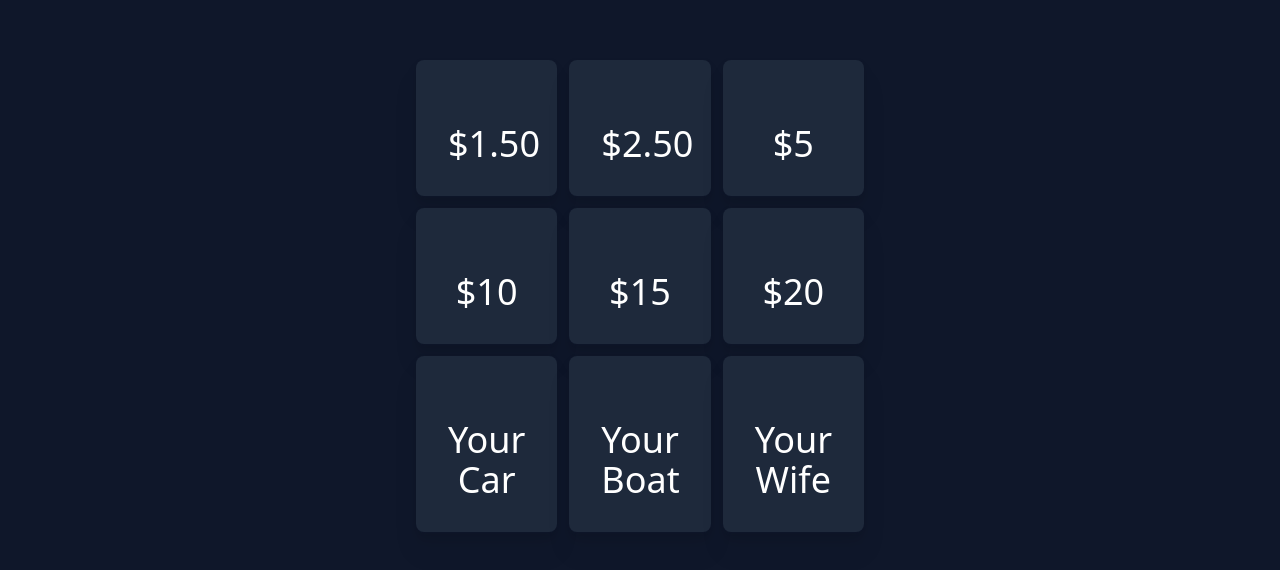
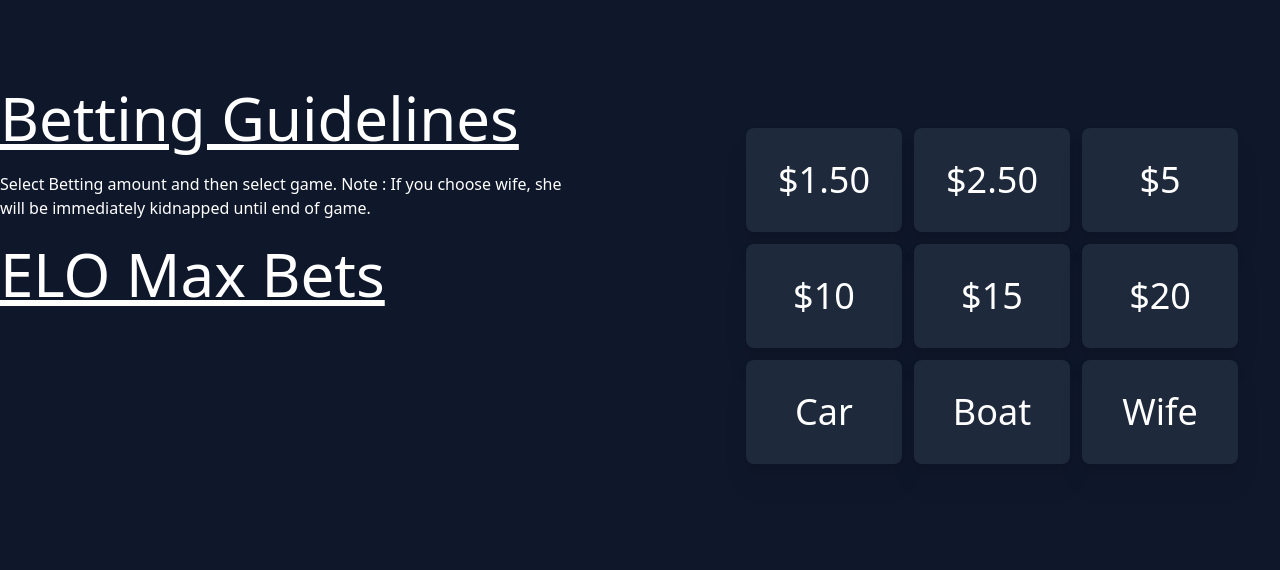
Before and after one commit to Eggysgames/BetChess, a Next.js app: page /gameselect in a window 1280 px wide. Shown: the part 104-674 px from the top of the page. Built offline with nearby package versions, Linux system fonts and the light colour scheme.

Commit message:
Game Select Page (InProgress)
Game Select Page in progress

```diff
--- a/pages/gameselect.tsx
+++ b/pages/gameselect.tsx
@@ -3,56 +3,59 @@ const gameselect = () => {
         <div className="flex justify-center items-center h-screen">
 
 
+<div className="grid grid-cols-2 gap-32">
 
-    <div className="mx-auto my-10 max-w-md grid grid-cols-3 gap-3">
+    <div className="text-white">
+        <p className="text-6xl underline text-left">Betting Guidelines</p>
+        <br></br>
+        <p className="">Select Betting amount and then select game. Note : If you choose wife, she will be immediately kidnapped until end of game.</p>
+        <br></br>
+        <p className="text-6xl underline text-left">ELO Max Bets</p>
+        <br></br>
+    </div>
+
+
+
+    <div className="mx-auto my-10 grid grid-cols-3 gap-3">
 
         <div className="text-white text-2xl bg-slate-800 rounded-lg shadow drop-shadow-xl shadow-slate-900 mx-auto w-full max-w-md text-center p-8">
-            <br></br>
             <p className="text-4xl">$1.50</p>
         </div>
 
         <div className="text-white text-2xl bg-slate-800 rounded-lg shadow drop-shadow-xl shadow-slate-900 mx-auto w-full max-w-md text-center p-8">
-            <br></br>
             <p className="text-4xl">$2.50</p>
         </div>
 
         <div className="text-white text-2xl bg-slate-800 rounded-lg shadow drop-shadow-xl shadow-slate-900 mx-auto w-full max-w-md text-center p-8">
-            <br></br>
             <p className="text-4xl">$5</p>
         </div>
 
         <div className="text-white text-2xl bg-slate-800 rounded-lg shadow drop-shadow-xl shadow-slate-900 mx-auto w-full max-w-md text-center p-8">
-            <br></br>
             <p className="text-4xl">$10</p>
         </div>
 
         <div className="text-white text-2xl bg-slate-800 rounded-lg shadow drop-shadow-xl shadow-slate-900 mx-auto w-full max-w-md text-center p-8">
-            <br></br>
             <p className="text-4xl">$15</p>
         </div>
 
         <div className="text-white text-2xl bg-slate-800 rounded-lg shadow drop-shadow-xl shadow-slate-900 mx-auto w-full max-w-md text-center p-8">
-            <br></br>
             <p className="text-4xl">$20</p>
         </div>
 
         <div className="text-white text-2xl bg-slate-800 rounded-lg shadow drop-shadow-xl shadow-slate-900 mx-auto w-full max-w-md text-center p-8">
-            <br></br>
-            <p className="text-4xl">Your Car</p>
+            <p className="text-4xl">Car</p>
         </div>
 
         <div className="text-white text-2xl bg-slate-800 rounded-lg shadow drop-shadow-xl shadow-slate-900 mx-auto w-full max-w-md text-center p-8">
-            <br></br>
-            <p className="text-4xl">Your Boat</p>
+            <p className="text-4xl">Boat</p>
         </div>
 
         <div className="text-white text-2xl bg-slate-800 rounded-lg shadow drop-shadow-xl shadow-slate-900 mx-auto w-full max-w-md text-center p-8">
-            <br></br>
-            <p className="text-4xl">Your Wife</p>
+            <p className="text-4xl">Wife</p>
         </div>
 
-        </div>
-
+    </div>
+    </div>
 
 
 
```
